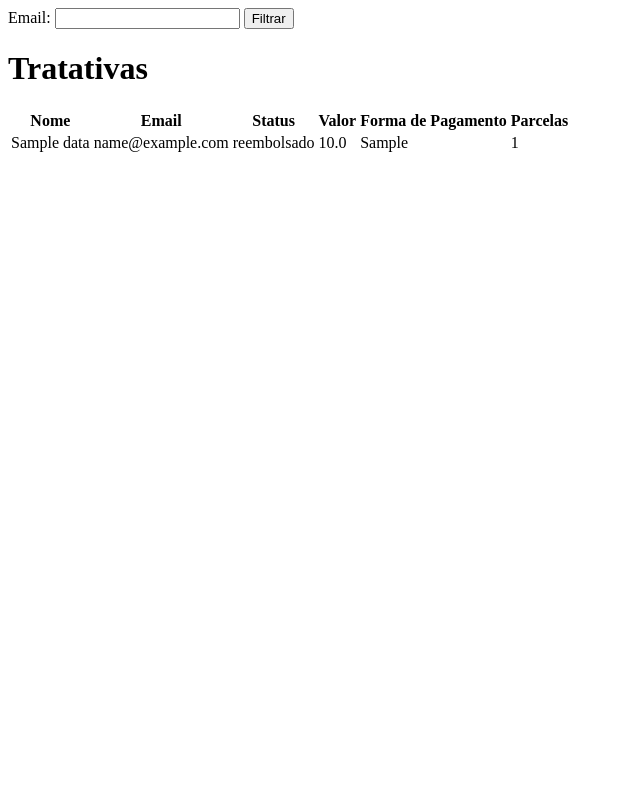
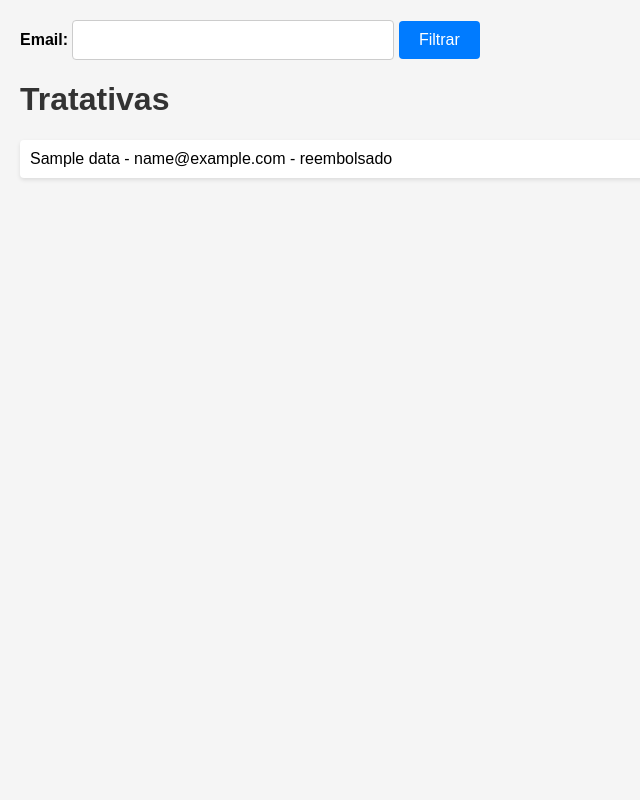
Before and after one commit to Marvingms7/api_webhook, a Flask app: page /webhooks in a window 1280 px wide. Shown: the whole page, without its empty margins (0-640 px from the left). Run offline with Flask 3, Linux system fonts and the light colour scheme; tables that the repository leaves empty hold one stand-in row (values such as "Sample post").

Commit message:
novo template

```diff
--- a/templates/webhooks.html
+++ b/templates/webhooks.html
@@ -1,3 +1,69 @@
+<!DOCTYPE html>
+<html>
+<head>
+    <title>Tratativas</title>
+    <style>
+        body {
+            font-family: Arial, sans-serif;
+            background-color: #f5f5f5;
+            margin: 0;
+            padding: 20px;
+        }
+
+        h1 {
+            color: #333;
+        }
+
+        form {
+            margin-bottom: 20px;
+        }
+
+        label {
+            font-weight: bold;
+        }
+
+        input[type="email"] {
+            width: 300px;
+            padding: 10px;
+            font-size: 16px;
+            border: 1px solid #ccc;
+            border-radius: 4px;
+            outline: none;
+        }
+
+        button[type="submit"] {
+            padding: 10px 20px;
+            font-size: 16px;
+            background-color: #007bff;
+            color: #fff;
+            border: none;
+            border-radius: 4px;
+            cursor: pointer;
+        }
+
+        ul {
+            list-style: none;
+            padding: 0;
+        }
+
+        li {
+            background-color: #fff;
+            padding: 10px;
+            margin-bottom: 10px;
+            border-radius: 4px;
+            box-shadow: 0 2px 4px rgba(0, 0, 0, 0.1);
+        }
+
+        li:hover {
+            background-color: #f0f0f0;
+        }
+
+        .no-results {
+            color: #777;
+        }
+    </style>
+</head>
+<body>
     <form action="/filtrar_tratativas" method="GET">
         <label for="email">Email:</label>
         <input type="email" id="email" name="email" required>
@@ -6,30 +72,13 @@
 
     {% if webhooks %}
         <h1>Tratativas</h1>
-    <table>
-        <thead>
-            <tr>
-                <th>Nome</th>
-                <th>Email</th>
-                <th>Status</th>
-                <th>Valor</th>
-                <th>Forma de Pagamento</th>
-                <th>Parcelas</th>
-            </tr>
-        </thead>
-        <tbody>
+        <ul>
             {% for webhook in webhooks %}
-                <tr>
-                    <td>{{ webhook.nome }}</td>
-                    <td>{{ webhook.email }}</td>
-                    <td>{{ webhook.status }}</td>
-                    <td>{{ webhook.valor }}</td>
-                    <td>{{ webhook.forma_pagamento }}</td>
-                    <td>{{ webhook.parcelas }}</td>
-                </tr>
+                <li>{{ webhook.nome }} - {{ webhook.email }} - {{ webhook.status }}</li>
             {% endfor %}
-        </tbody>
-    </table>
+        </ul>
     {% else %}
-    <p>Nenhuma tratativa encontrada.</p>
+        <p class="no-results">Nenhuma tratativa encontrada.</p>
     {% endif %}
+</body>
+</html>
```
Lines whose indentation alone changed are shown as unchanged.
